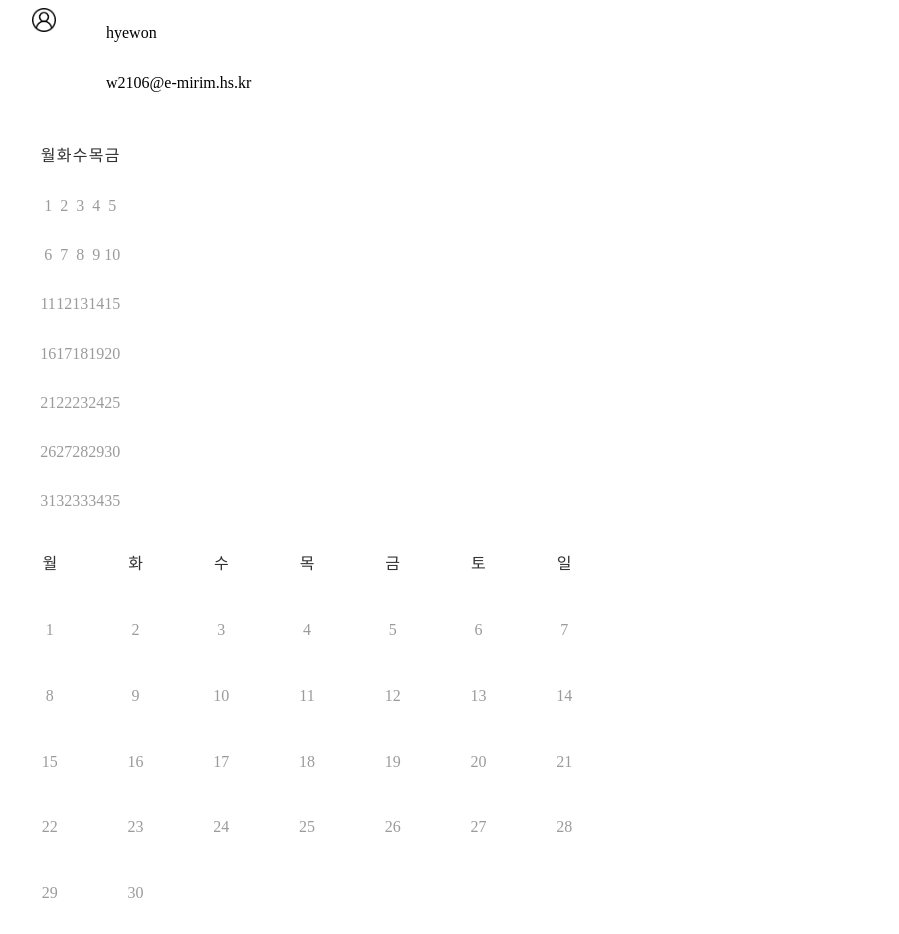
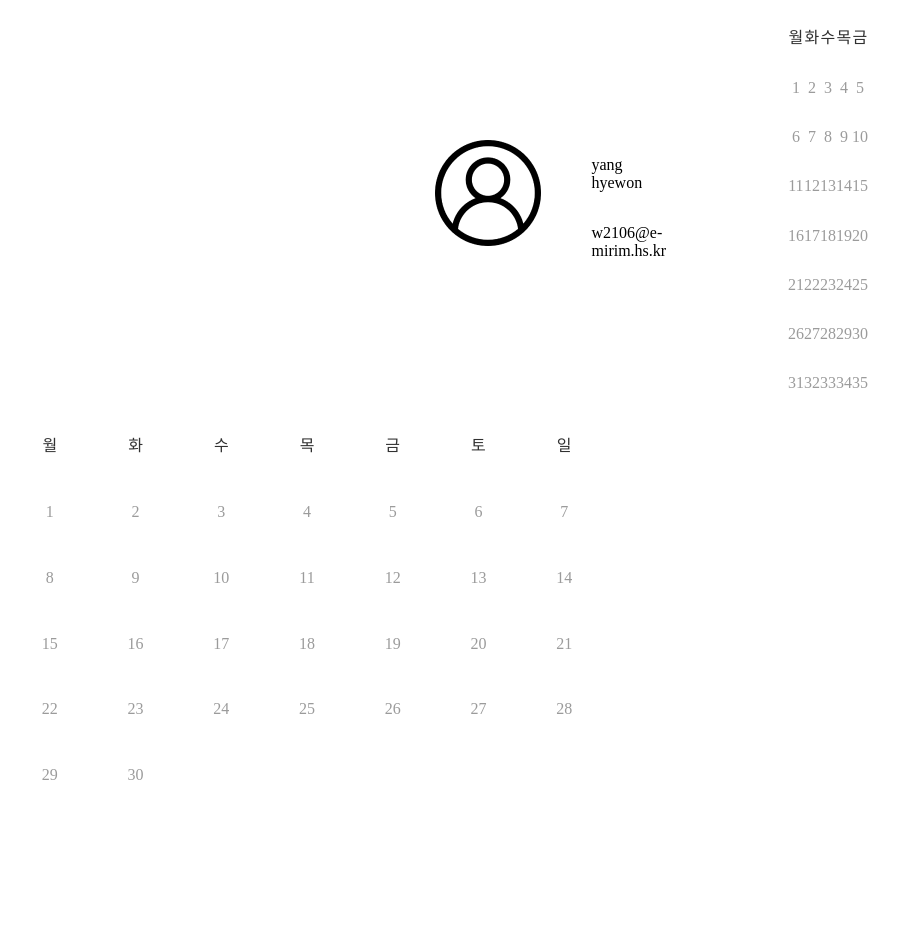
Before and after one commit to Z0ro0/study-0, a plain HTML site: page Mypage.html in a window 1280 px wide. Shown: the whole page, without its empty margins (1-900 px from the left). After the commit the page ends 816 px from the top, so only its background shows below. Drawn offline with Linux system fonts and the light colour scheme.

Commit message:
가운데 정렬

```diff
--- a/Mypage.html
+++ b/Mypage.html
@@ -13,7 +13,7 @@
             <img id="profile" src="user.png"/>
 
             <div id="userinfo">
-                <p class="username">hyewon</p>
+                <p class="username">yang hyewon</p>
                 <p class="useremail">w2106@e-mirim.hs.kr</p>
             </div>
         </div>
--- a/style.css
+++ b/style.css
@@ -1,6 +1,8 @@
 #container1{
-    display: inline-flex;
+    display: flex;
     flex-wrap: wrap;
+    justify-content: center;
+    align-items: center;
 }
 #profile{
     display: inline-flex;
```
